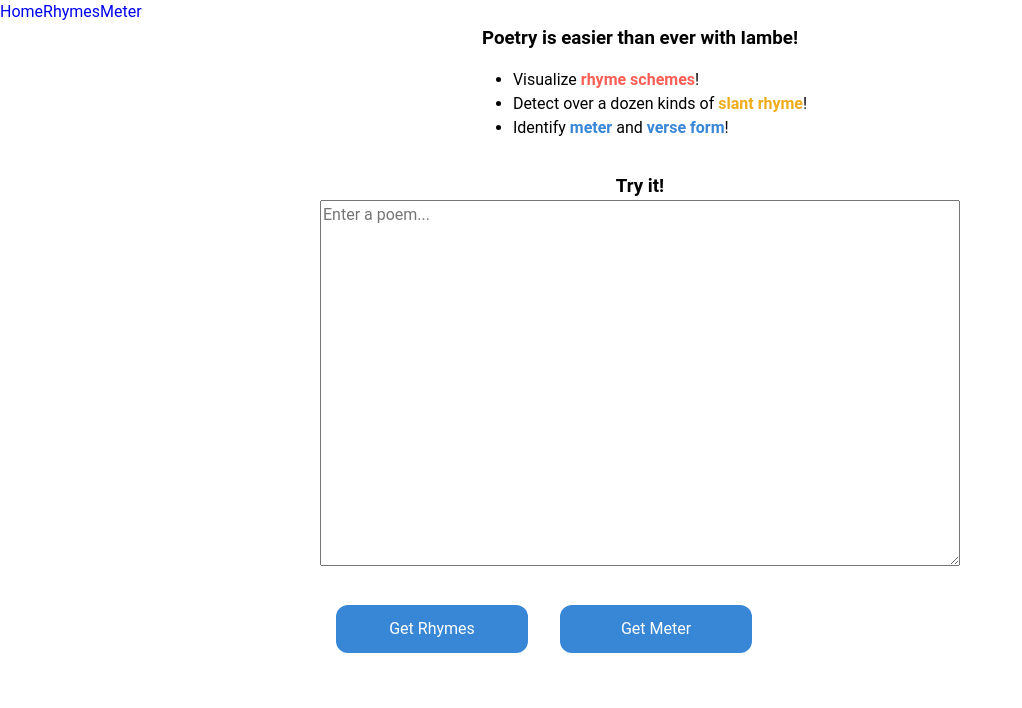
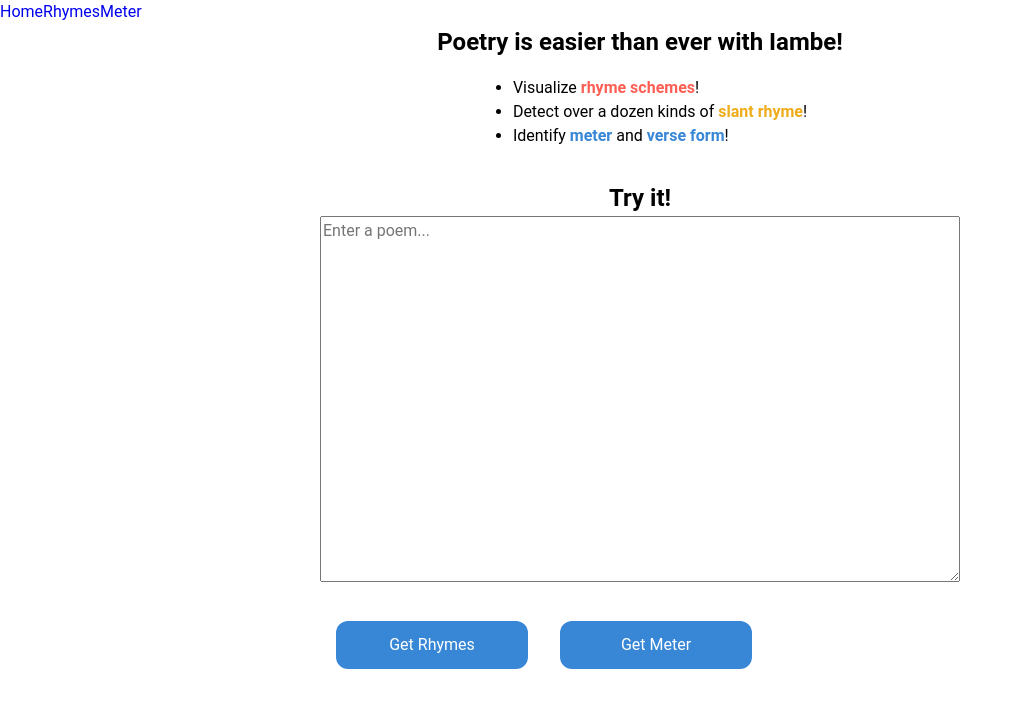
Before and after one commit to SamuelPerrin/tuffet, a React (Create React App) app in the folder iambe/: page / in a window 1280 px wide. Shown: the top 708 px of the page, without its empty margins (0-1022 px from the left). Built offline with nearby package versions, Linux system fonts and the light colour scheme.

Commit message:
updates constants for styling

```diff
--- a/iambe/src/constants/theme.js
+++ b/iambe/src/constants/theme.js
@@ -19,6 +19,7 @@ export const Theme = {
   fontSize: '1rem',
   inputFontSize: '1rem',
   smallFont: '0.75rem',
+  headerFontSize: '1.5rem',
 
   // button
   buttonWidth:'30%',
```
